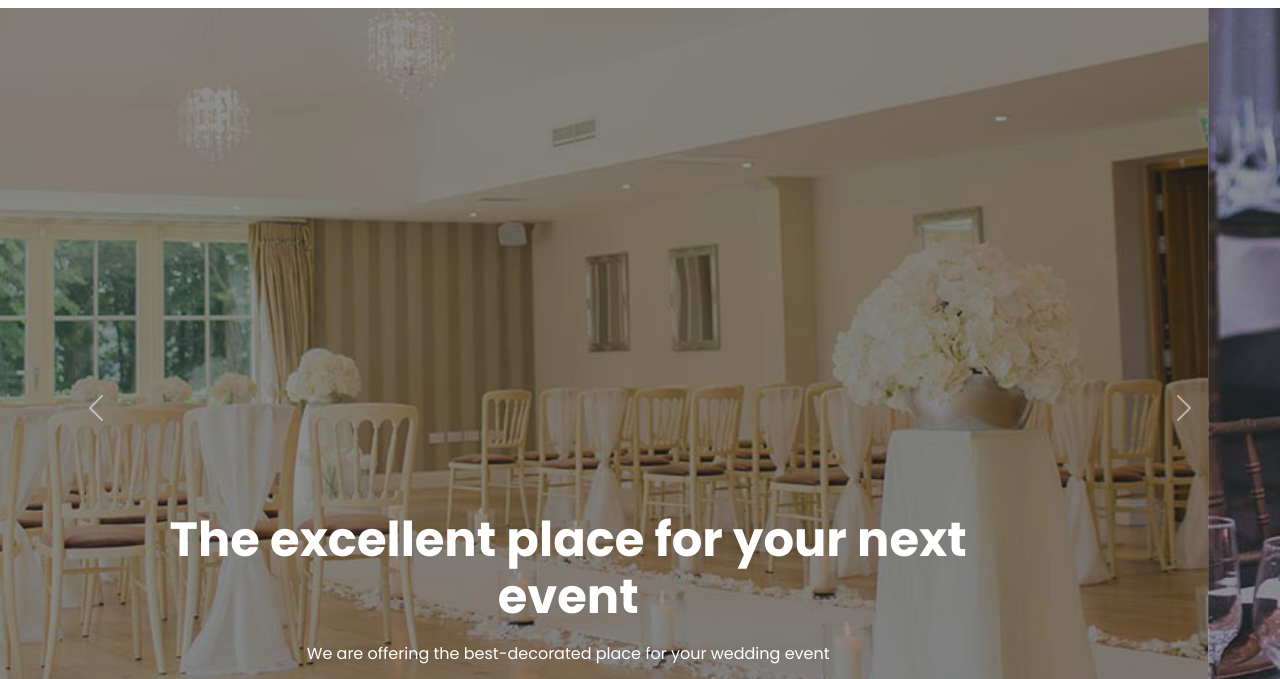
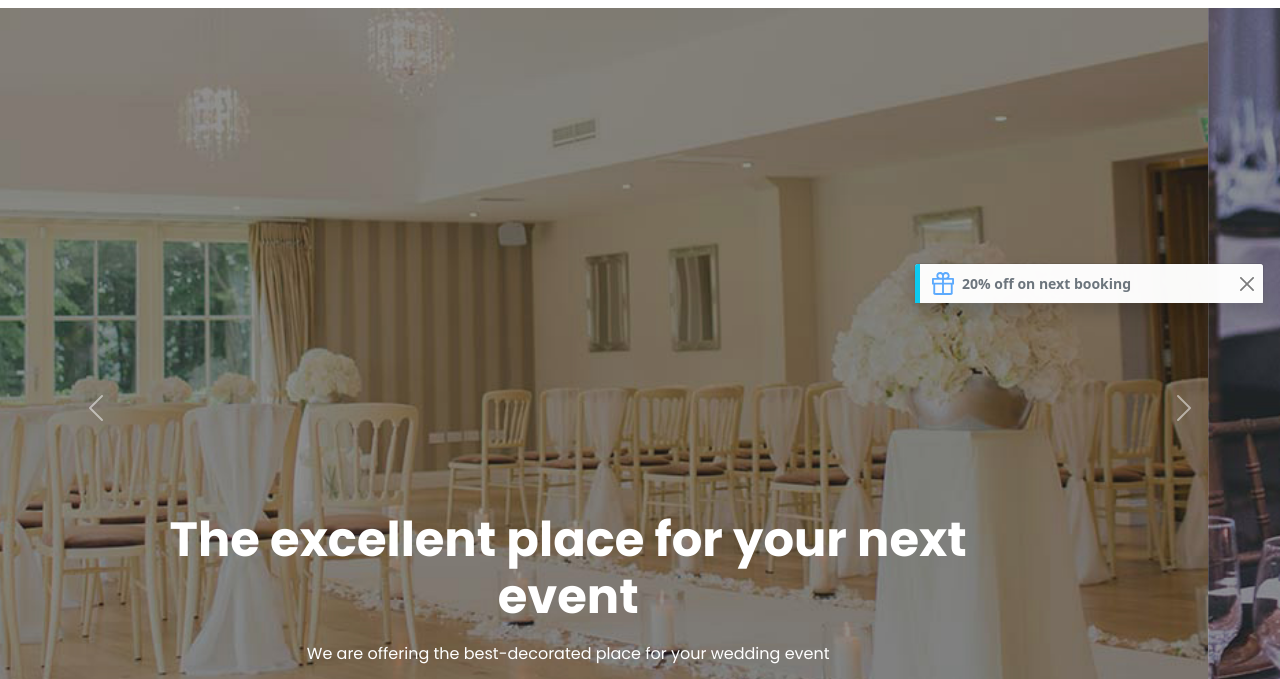
Before and after one commit to jaiedsabid/wedding-convention-center, a plain HTML site: page index.html in a window 1280 px wide. Shown: the part 80-759 px from the top of the page. Drawn offline with nearby package versions, Linux system fonts and the light colour scheme.

Commit message:
Added toaster

```diff
--- a/index.html
+++ b/index.html
@@ -326,6 +326,16 @@
                 </div>
             </div>
         </div>
+        <!-- Toaster -->
+        <div class="position-fixed bottom-50 end-0 p-3" style="z-index: 11">
+            <div id="liveToast" class="toast show" role="alert" aria-live="assertive" aria-atomic="true">
+                <div class="toast-header border-start border-bottom-0 border-info border-5">
+                    <img src="./assets/icons/Vector.svg" class="rounded me-2" alt="...">
+                    <strong class="me-auto">20% off on next booking</strong>
+                    <button type="button" class="btn-close" data-bs-dismiss="toast" aria-label="Close"></button>
+                </div>
+            </div>
+        </div>
     </main>
     <!-- Footer -->
     <footer class="bg-dark">
```
